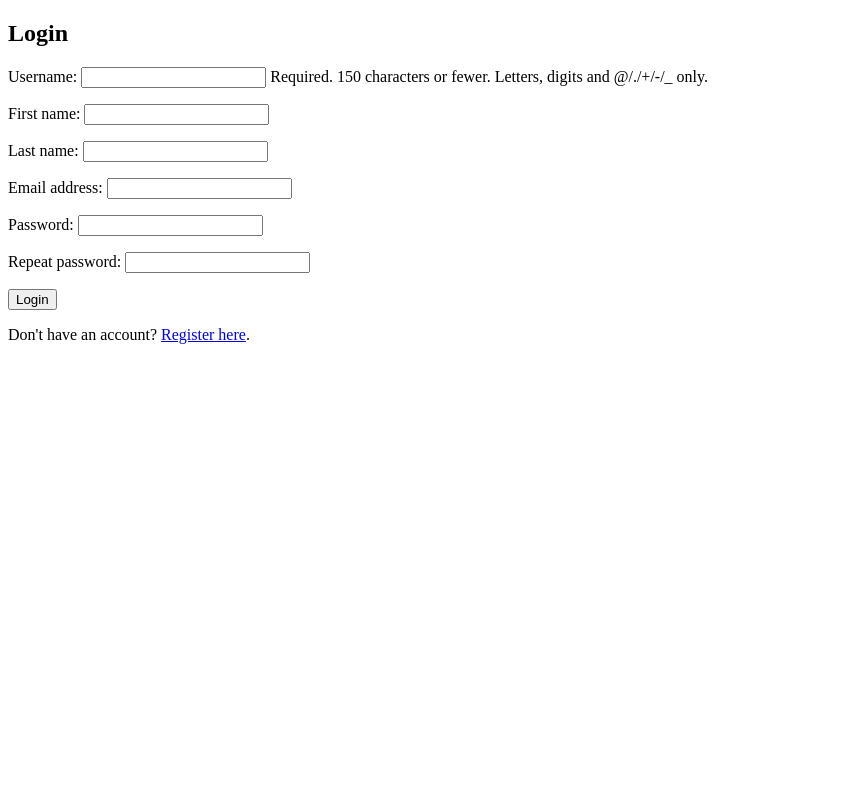
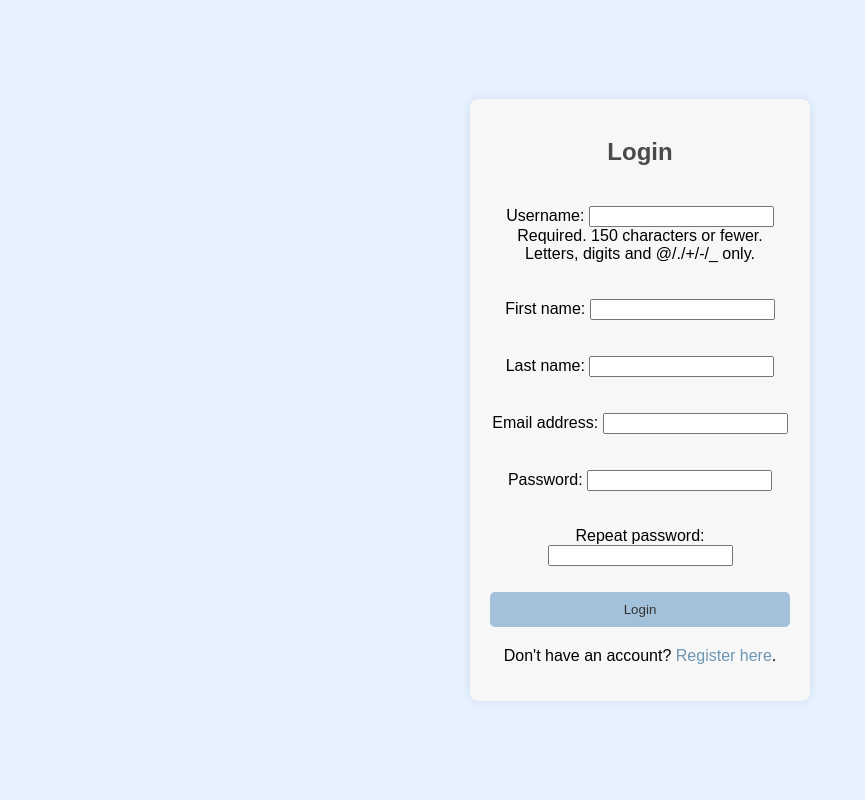
Before and after one commit to anashank/Therapease, a Django app: template DjangoApp/score/templates/registration/login.html in a window 1280 px wide. Shown: the whole page, without its empty margins (0-865 px from the left). Run offline with Django 5.2, Linux system fonts and the light colour scheme; the template is opened without the code that fills it: values that come from a table or form of the project are taken from there, others are empty.

Commit message:
Changes to login/logout html

```diff
--- a/DjangoApp/score/templates/registration/login.html
+++ b/DjangoApp/score/templates/registration/login.html
@@ -1,9 +1,63 @@
 <!DOCTYPE html>
-<html>
+<html lang="en">
 <head>
+    <meta charset="UTF-8">
+    <meta name="viewport" content="width=device-width, initial-scale=1.0">
     <title>Login</title>
+    <style>
+        body {
+            font-family: Arial, sans-serif;
+            background-color: #e6f2ff;
+            margin: 0;
+            padding: 0;
+            display: flex;
+            justify-content: center;
+            align-items: center;
+            height: 100vh;
+        }
+        .container {
+            background-color: #f7f7f7;
+            padding: 20px;
+            border-radius: 8px;
+            box-shadow: 0 0 10px rgba(0, 0, 0, 0.1);
+            width: 300px;
+        }
+        h2 {
+            margin-bottom: 20px;
+            text-align: center;
+            color: #4a4a4a;
+        }
+        form {
+            display: flex;
+            flex-direction: column;
+        }
+        button {
+            background-color: #a3c1da;
+            color: #333;
+            padding: 10px;
+            border: none;
+            border-radius: 5px;
+            cursor: pointer;
+            margin-top: 10px;
+        }
+        button:hover {
+            background-color: #89a9c4;
+        }
+        p {
+            text-align: center;
+            margin-top: 20px;
+        }
+        a {
+            color: #6d96b2;
+            text-decoration: none;
+        }
+        a:hover {
+            text-decoration: underline;
+        }
+    </style>
 </head>
 <body>
+    <div class="container">
         <h2>Login</h2>
         <form method="post">
             {% csrf_token %}
@@ -11,5 +65,6 @@
             <button type="submit">Login</button>
         </form>
         <p>Don't have an account? <a href="{% url 'register' %}">Register here</a>.</p>
+    </div>
 </body>
 </html>
```
Also changed, not shown: DjangoApp/score/templates/register.html (+45 -2 lines), DjangoApp/score/templates/registration/logout.html (+38 -3 lines). Lines whose indentation alone changed are shown as unchanged.
